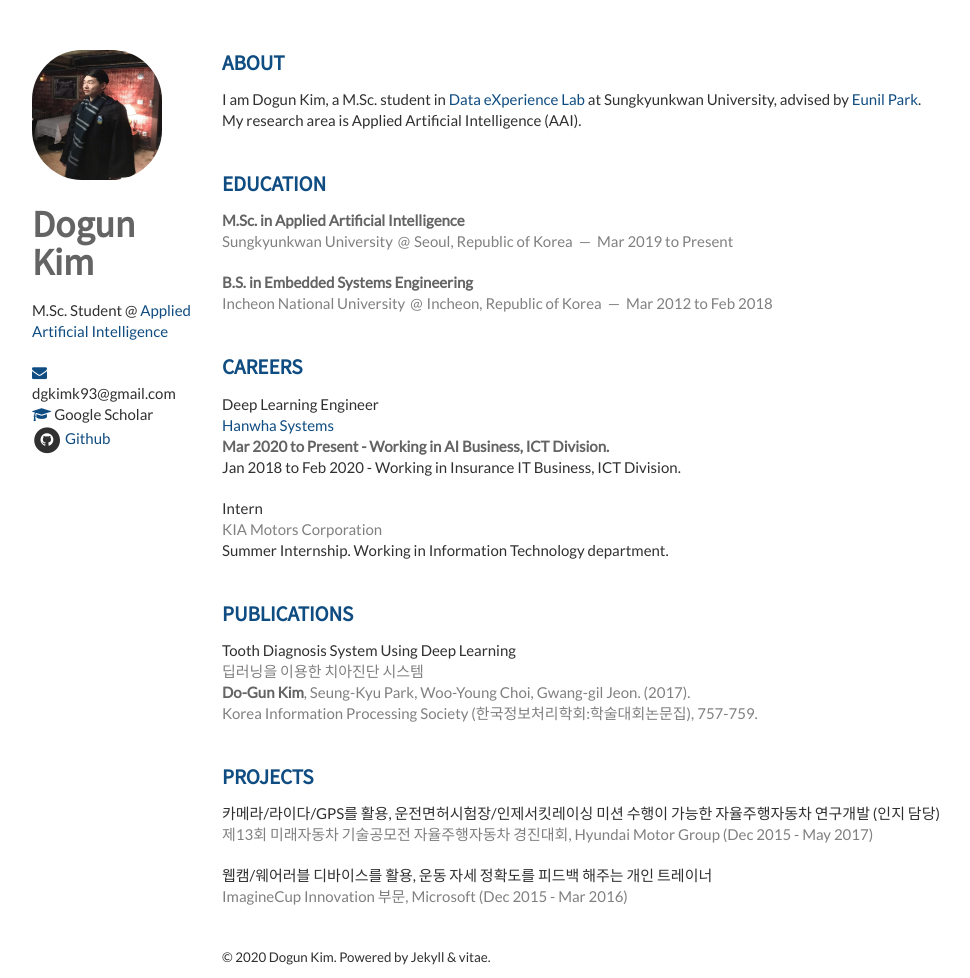
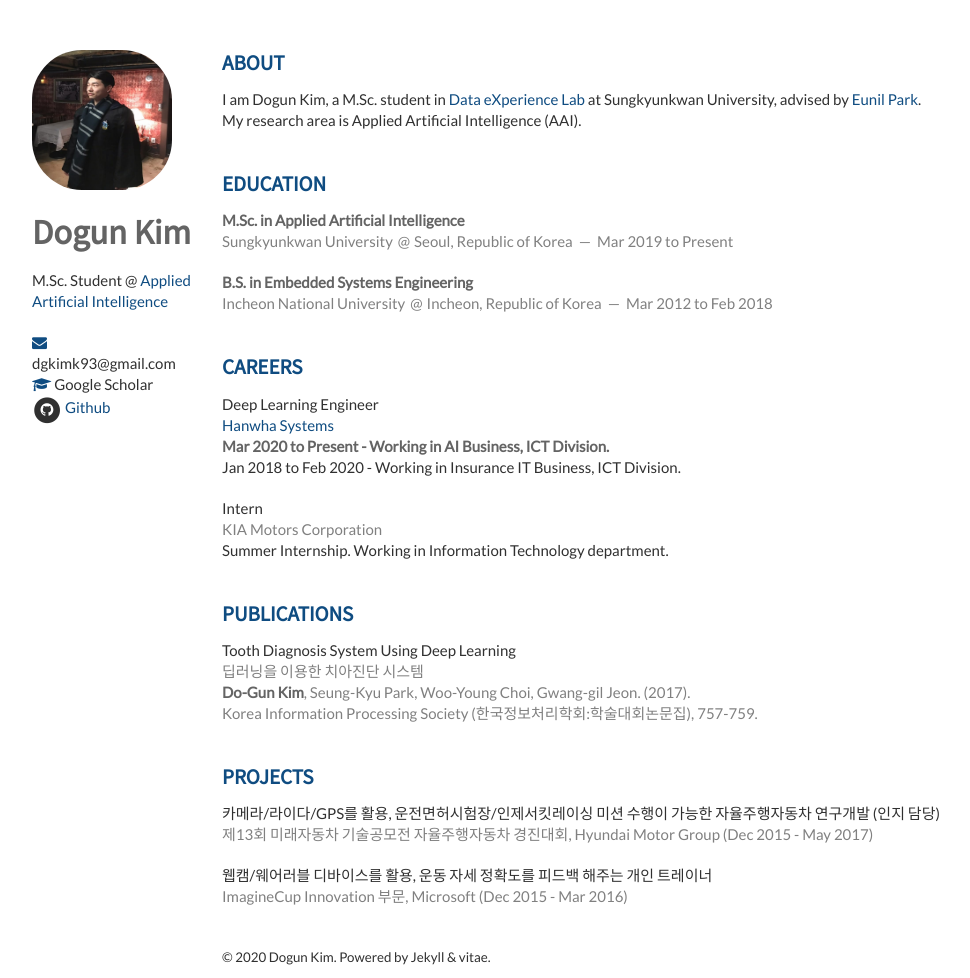
Before and after one commit to K-I-M-J-I-N/K-I-M-J-I-N.github.io, a Jekyll site: the page built from index.html, in a window 1280 px wide. Shown: the whole page, without its empty margins (138-1108 px from the left). Built offline with Jekyll 4.4.1, drawn with Linux system fonts in a browser that asks for light colours; nearby versions of some CDN libraries; the list of posts is cut into pages by our own code.

Commit message:
Update layout.css

```diff
--- a/static/css/layout.css
+++ b/static/css/layout.css
@@ -38,8 +38,8 @@ p, address {
 }
 
 .me {
-    width: 130px;
-    height: 130px;
+    width: 140px;
+    height: 140px;
     border-radius: 50px;
     -webkit-border-radius: 50px;
     -moz-border-radius: 50px;
@@ -63,7 +63,7 @@ p, address {
 header > h1 {
     color: rgb(100, 100, 100);
     line-height: 100%;
-    font-size: 250%;
+    font-size: 230%;
     margin-bottom: 20px;
     font-weight: 900;
 }
```
